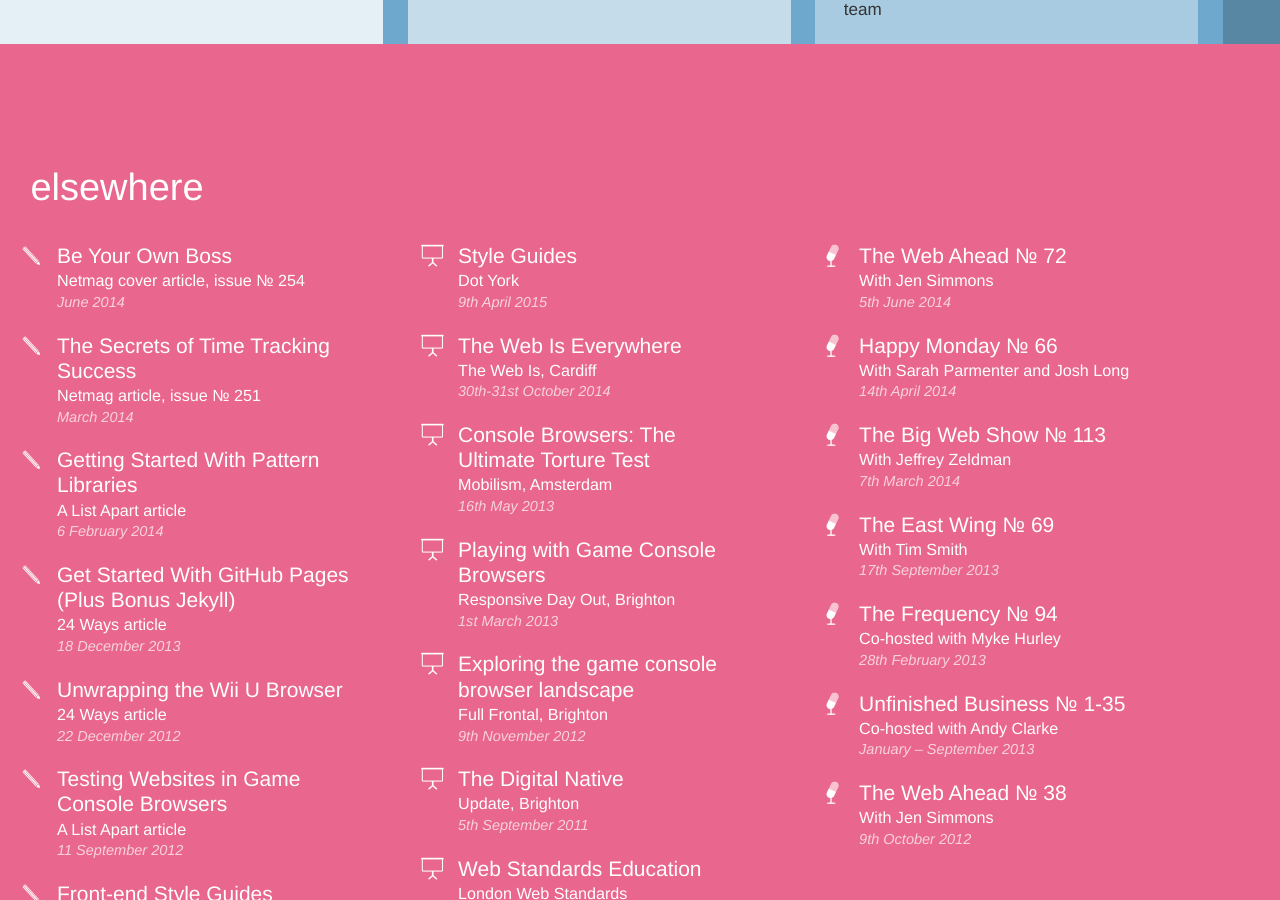
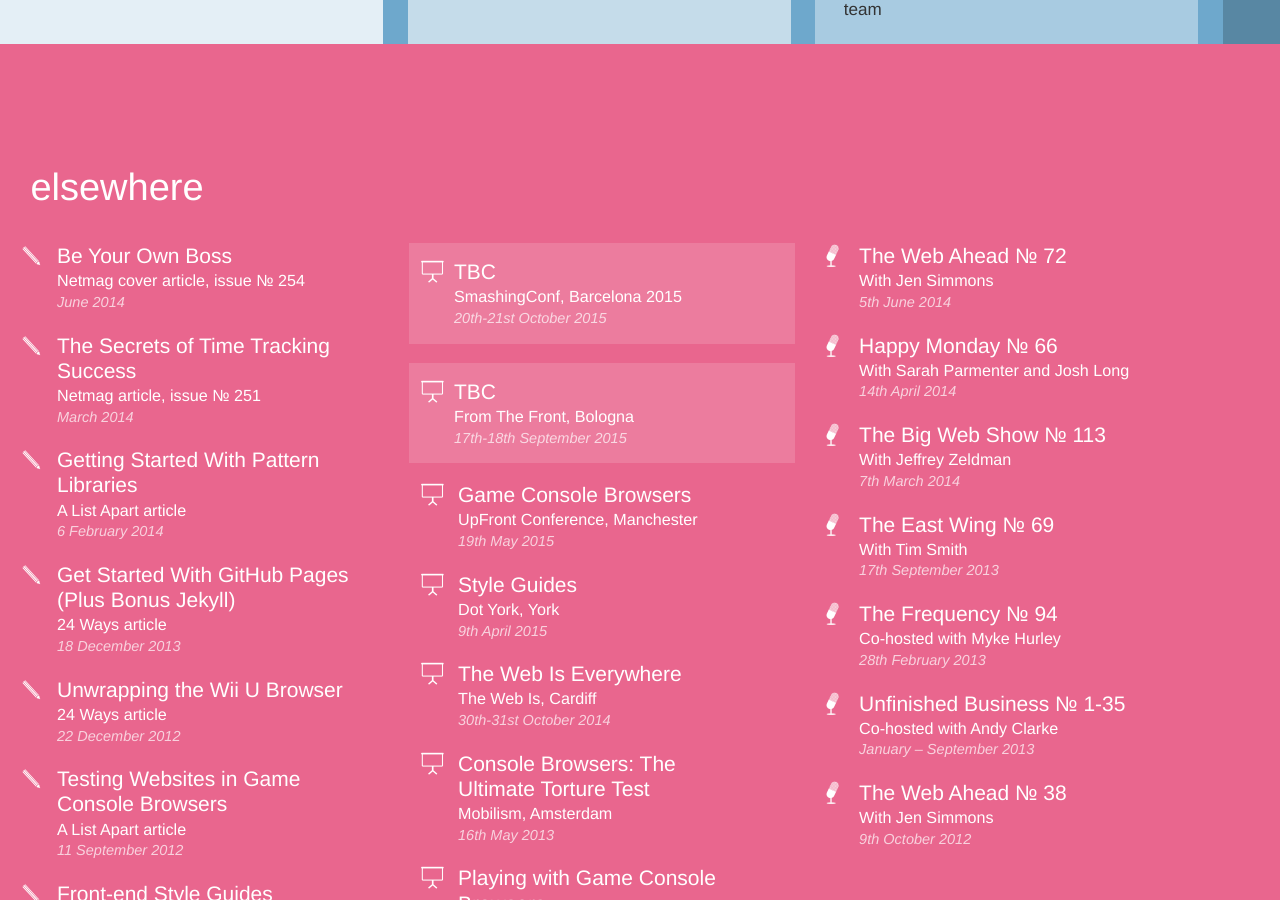
Before and after one commit to maban/maban, a Jekyll site: the page built from index.html, in a window 1280 px wide and 900 px high, scrolled down 1980 px. Built offline with Jekyll 4.4.1, drawn with Linux system fonts in a browser that asks for light colours.

Commit message:
Add new speaking events

```diff
--- a/index.html
+++ b/index.html
@@ -185,11 +185,32 @@ slug: home
     <div class="list-column">
 
     <h3 class="heading-subsection">Talks</h3>
-    <ol class="list ">
+    <ol class="list">
+        <li class="highlight">
+          <a class="link-type-talk" href="http://lanyrd.com/2015/smashingconf-barcelona/">
+            <h3>TBC</h3>
+            <h4>SmashingConf, Barcelona 2015</h4>
+            <p>20th-21st October 2015</p>
+          </a>
+        </li>
+        <li class="highlight">
+          <a class="link-type-talk" href="http://lanyrd.com/2015/upfrontconf/">
+            <h3>TBC</h3>
+            <h4>From The Front, Bologna</h4>
+            <p>17th-18th September 2015</p>
+          </a>
+        </li>
+        <li>
+          <a class="link-type-talk" href="http://lanyrd.com/2015/upfrontconf/">
+            <h3>Game Console Browsers</h3>
+            <h4>UpFront Conference, Manchester</h4>
+            <p>19th May 2015</p>
+          </a>
+        </li>
         <li>
           <a class="link-type-talk" href="http://lanyrd.com/2015/dotyork/">
             <h3>Style Guides</h3>
-            <h4>Dot York</h4>
+            <h4>Dot York, York</h4>
             <p>9th April 2015</p>
           </a>
         </li>
```
